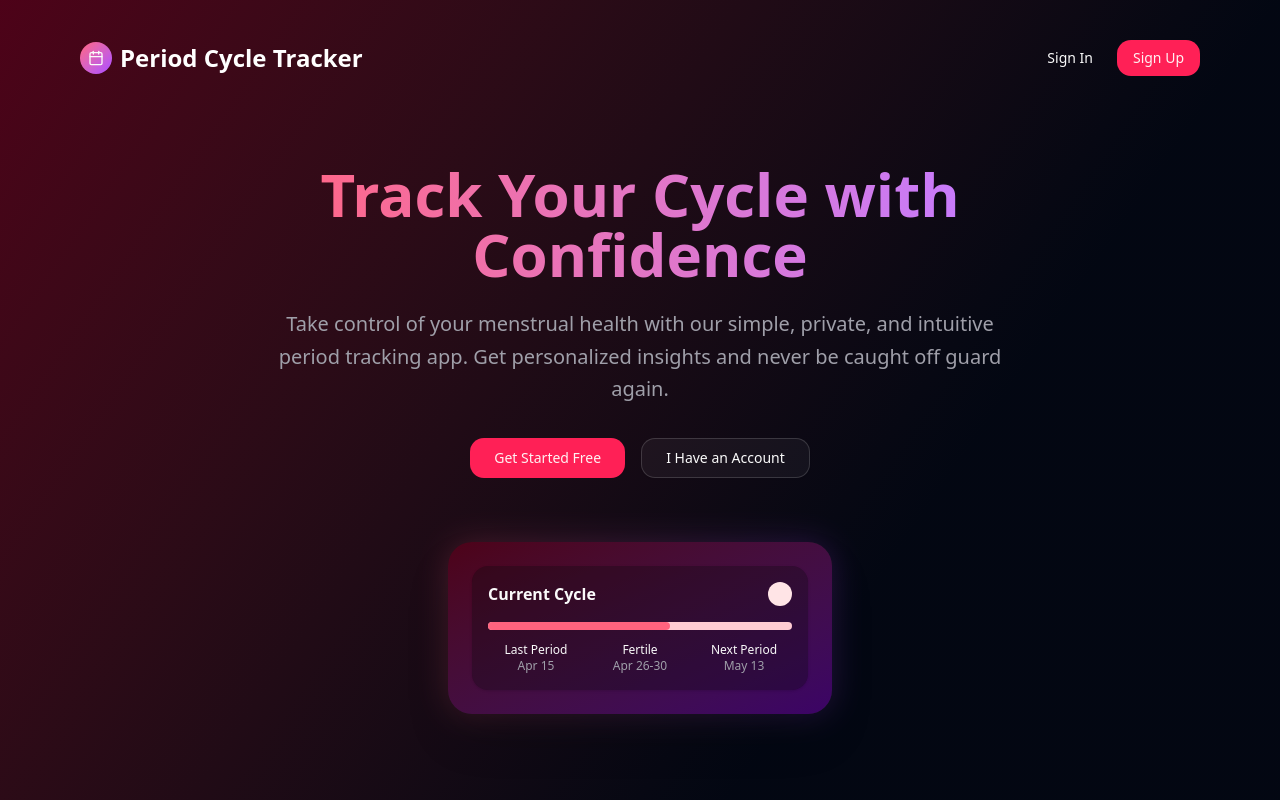
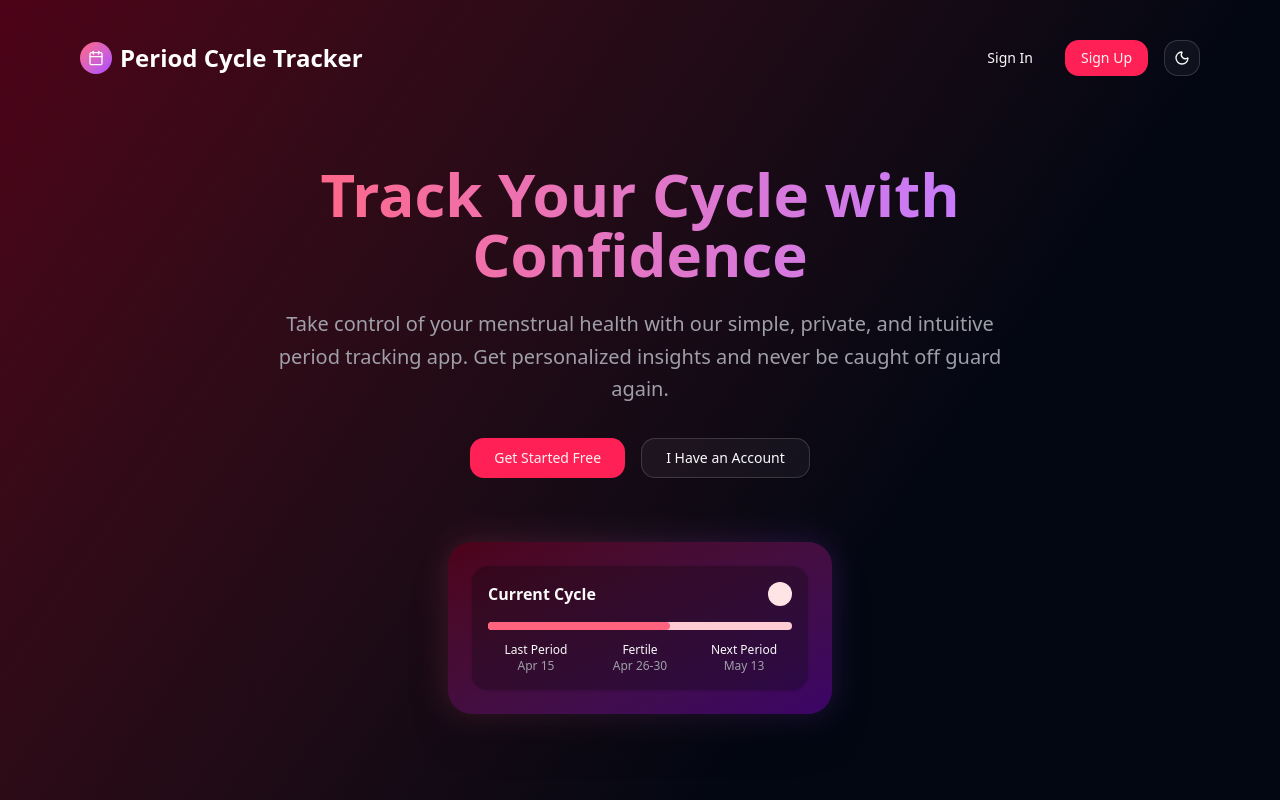
Before and after one commit to bcdipesh/period-cycle-tracker, a React (Vite) app in the folder client/: page / in a window 1280 px wide. Shown: the top 800 px of the page. Built offline with nearby package versions, Linux system fonts and the light colour scheme.

Commit message:
feat: add the ability to toggle between light/dark mode in header component

```diff
--- a/client/src/components/header.tsx
+++ b/client/src/components/header.tsx
@@ -2,19 +2,21 @@ import { Link } from 'react-router';
 
 import { Logo } from '@/components/logo';
 import { Button } from '@/components/ui/button';
+import { ModeToggle } from '@/components/mode-toggle';
 
 export function Header() {
   return (
     <header className="container mx-auto max-w-6xl px-4 py-6">
       <div className="flex items-center justify-between">
         <Logo />
-        <div className="space-x-2">
+        <div className="flex items-center gap-4">
           <Button variant="ghost" asChild>
             <Link to="/sign-in">Sign In</Link>
           </Button>
           <Button asChild>
             <Link to="/sign-up">Sign Up</Link>
           </Button>
+          <ModeToggle />
         </div>
       </div>
     </header>
```
